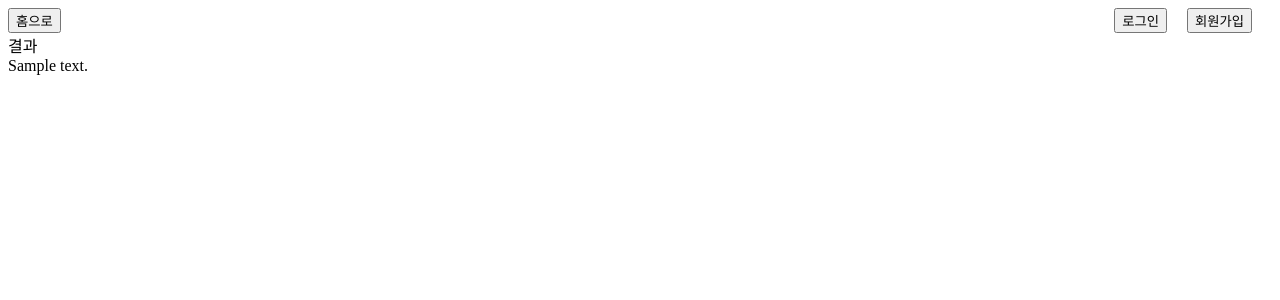
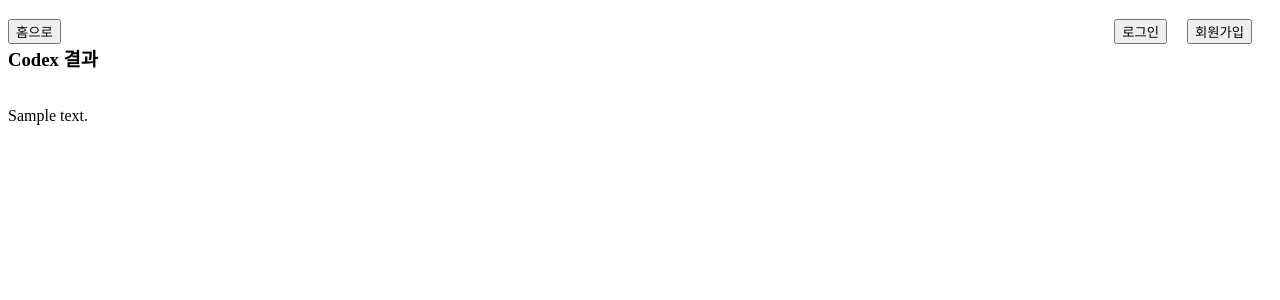
Before and after one commit to yeseong31/backEnd, a Django app: template templates/common/qna_answer.html in a window 1280 px wide. Shown: the top 300 px of the page. Run offline with Django 3.2, Linux system fonts and the light colour scheme; the template is opened without the code that fills it: most values are stand-ins (such as "Sample title", 1, 10 or a date in 2020).

Commit message:
0331 불필요한 주석 제거

```diff
--- a/templates/common/auth_email.html
+++ b/templates/common/auth_email.html
@@ -18,10 +18,4 @@
     </form>
 </div>
 
-<!--<script>-->
-<!--    temp = location.href.split("?");-->
-<!--    data = temp[1]-->
-<!--    document.write('아이디: ' + data);-->
-<!--</script>-->
-
 {% endblock %}
--- a/templates/common/auth_email_complete.html
+++ b/templates/common/auth_email_complete.html
@@ -7,10 +7,4 @@
     <button type="button" onclick="location.href='{% url 'kodeal:index' %}'"> 홈으로 </button>
 </div>
 
-<!--<script>-->
-<!--    temp = location.href.split("?");-->
-<!--    data = temp[1]-->
-<!--    document.write('아이디: ' + data);-->
-<!--</script>-->
-
 {% endblock %}
--- a/templates/common/qna_answer.html
+++ b/templates/common/qna_answer.html
@@ -3,7 +3,9 @@
 {% block content %}
     {% csrf_token %}
 
-    결과<br/>
+    <h3>Codex 결과</h3>
+    <br/>
+
     {{ answer }}
 
 {% endblock %}
--- a/templates/common/qna_main.html
+++ b/templates/common/qna_main.html
@@ -8,10 +8,6 @@
     <form method="post" class="post-form">
         {% csrf_token %}
         {% include "form_errors.html" %}
-<!--        <div>-->
-<!--            <label for="code_area"> 코드영역 </label>-->
-<!--            <input type="text" name="code_area" id="code_area">-->
-<!--        </div>-->
         <div>
             <label for="text_area"> 질문영역 </label>
             <input type="text" name="text_area" id="text_area">
--- a/templates/common/signup.html
+++ b/templates/common/signup.html
@@ -44,9 +44,4 @@
     </form>
 </div>
 
-<!--<script language="JavaScript">-->
-<!--    userid = document.getElementById('#userid').value-->
-<!--    location.href="common/auth_email.html?" + "userid" + ": " + userid-->
-<!--</script>-->
-
 {% endblock %}
```
Also changed, not shown: templates/common/duplicate_id_check.html (+0 -17 lines).
